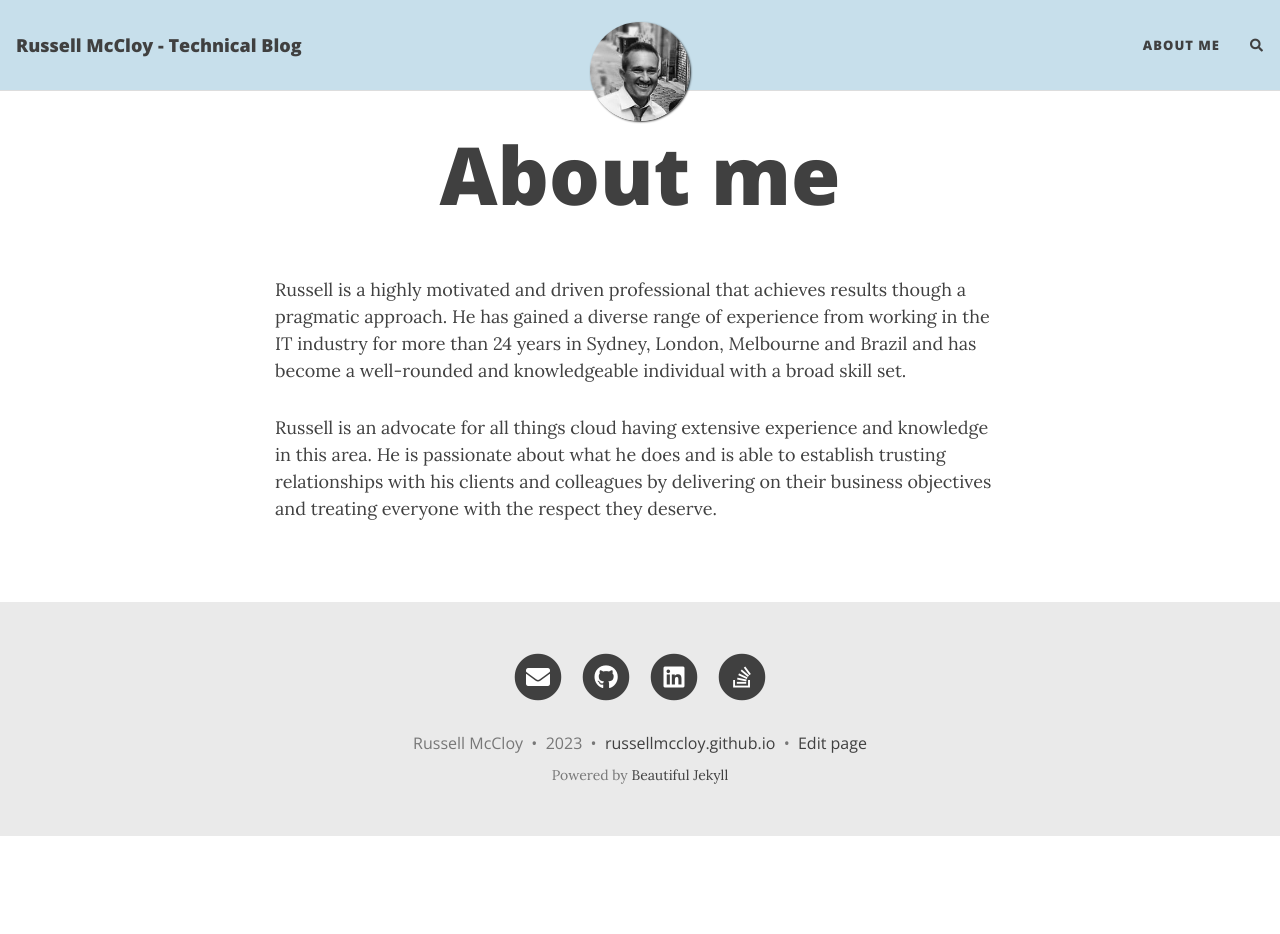
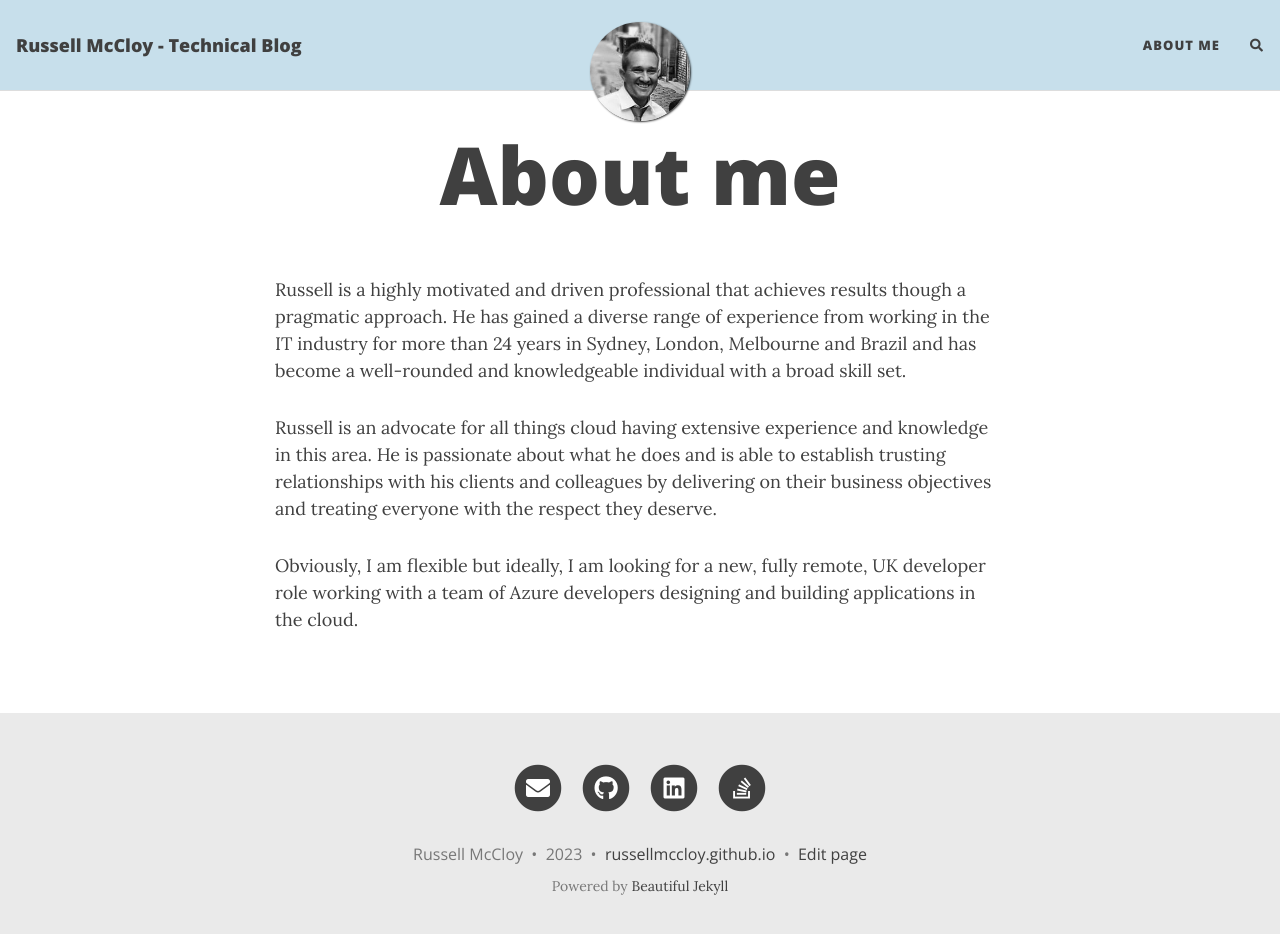
Before and after one commit to russellmccloy/russellmccloy.github.io, a Jekyll site: the page built from aboutme.md, in a window 1280 px wide and 947 px high. Shown: the top 934 px of the window. Built offline with Jekyll 4.4.1, drawn with Linux system fonts in a browser that asks for light colours; nearby versions of some CDN libraries; comment, search, counter and statistics services are not loaded.

Commit message:
update about me

```diff
--- a/aboutme.md
+++ b/aboutme.md
@@ -7,3 +7,5 @@ subtitle:
 Russell is a highly motivated and driven professional that achieves results though a pragmatic approach. He has gained a diverse range of experience from working in the IT industry for more than 24 years in Sydney, London, Melbourne and Brazil and has become a well-rounded and knowledgeable individual with a broad skill set.
 
 Russell is an advocate for all things cloud having extensive experience and knowledge in this area. He is passionate about what he does and is able to establish trusting relationships with his clients and colleagues by delivering on their business objectives and treating everyone with the respect they deserve.
+
+Obviously, I am flexible but ideally, I am looking for a new, fully remote, UK developer role working with a team of Azure developers designing and building applications in the cloud.
```
